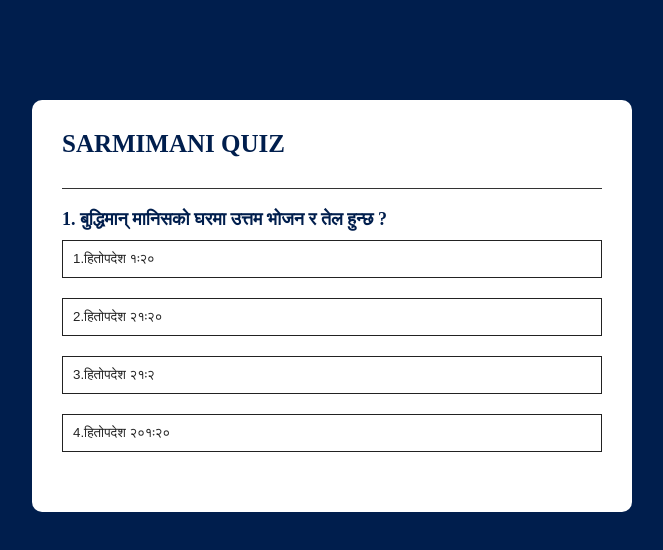
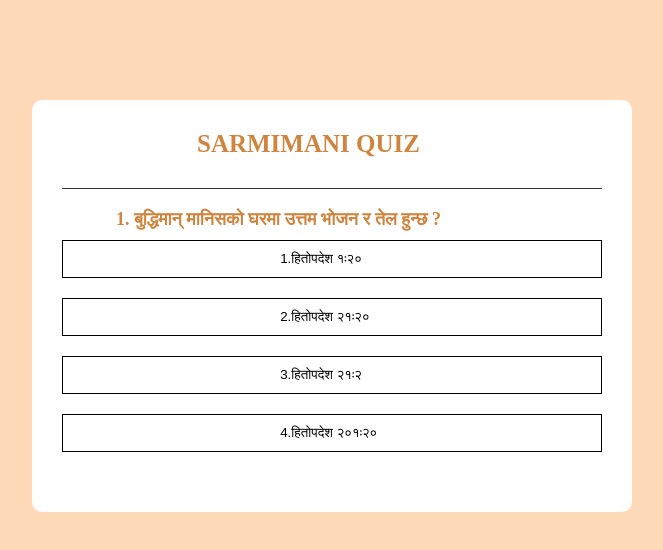
Before and after one commit to personaltamang011-blip/Quiz-app, a plain HTML site: page index.html in a window 1280 px wide. Shown: the whole page, without its empty margins (308-971 px from the left). Drawn offline with Linux system fonts and the light colour scheme.

Commit message:
Update style.css

```diff
--- a/style.css
+++ b/style.css
@@ -5,7 +5,7 @@
     box-sizing: border-box;
 }
 body{
-    background: #001e4d;
+    background: peachpuff;
 }
 .app{
     background: #fff;
@@ -17,41 +17,44 @@ body{
 }
 .app h1{
     font-size: 25px;
-    color: #001e4d;
+    color: peru;
     font-weight: 600;
     border-bottom: 1px solid #333;
     padding-bottom: 30px;
+    text-indent: 25%;
 }
 .quiz{
     padding: 20px 0;
 }
 .quiz h2{
     font-size: 18px;
-    color: #001e4d;
+    color: peru;
     font-weight: 600;
+    text-indent: 10%;
 }
 .btn{
     background: #fff;
-    color: #222;
+    color: black;
     font-weight: 500;
     width: 100%;
-    border: 1px solid #222;
+    border: 1px solid black;
     padding: 10px;
     margin: 10px 0;
     text-align: left;
     background: 4px;
     cursor: pointer;
     transition: all 0.3s;
+    text-indent: 40%;
 }
 .btn:hover:not([disabled]){
-    background: #222;
+    background: orangered;
     color: #fff;
 }
 .btn:disabled{
     cursor: no-drop;
 }
 #next-btn{
-    background: #001e4d;
+    background: orangered;
     color: #fff;
     font-weight: 500;
     width: 150px;
```
